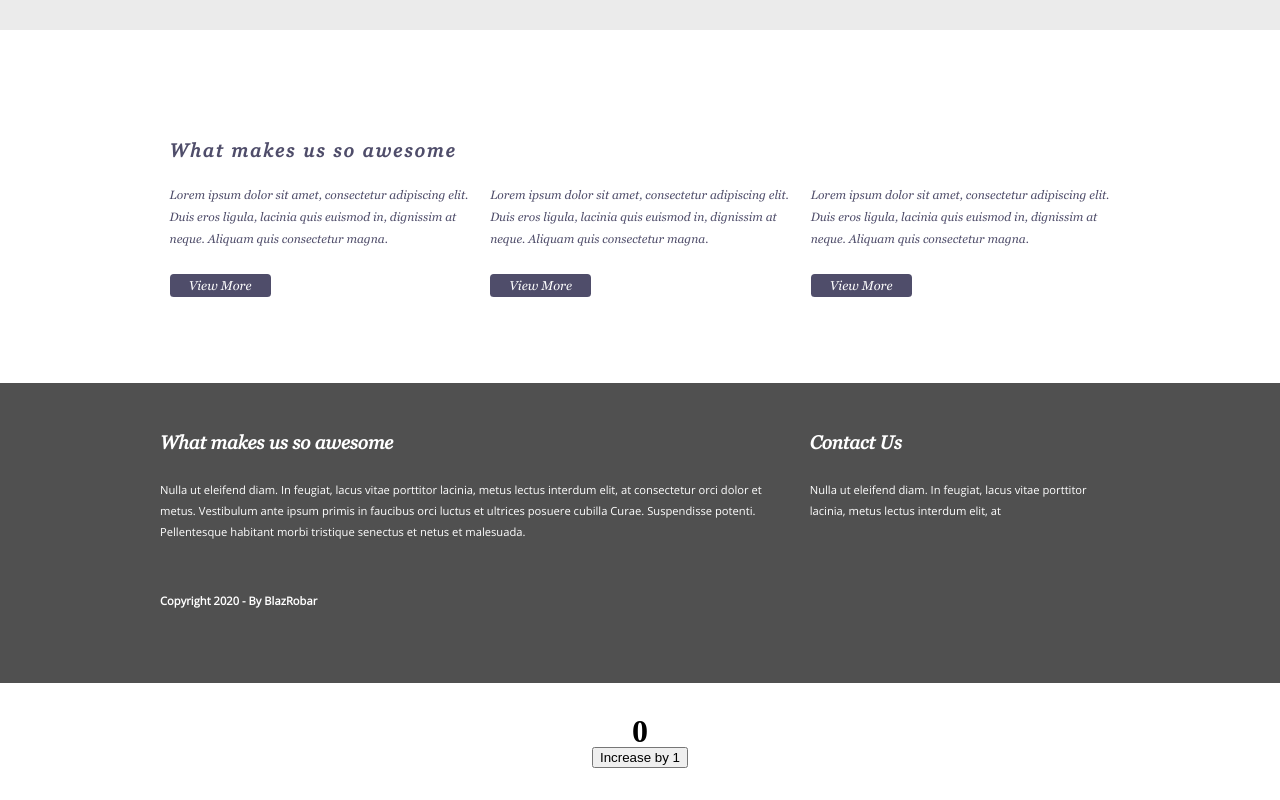
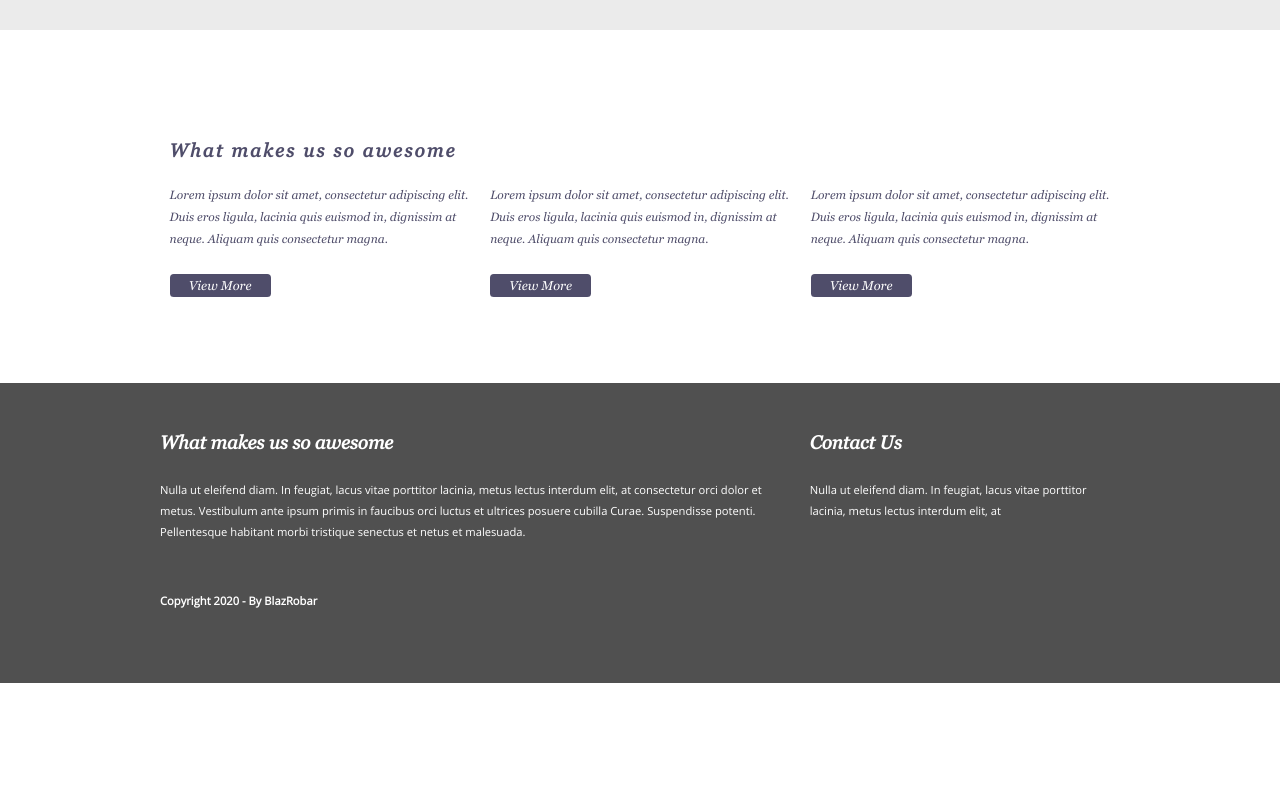
Before and after one commit to timtangonan/hsf-test, a Gatsby site: page / in a window 1280 px wide. Shown: the part 1626-2426 px from the top of the page. After the commit the page ends 2309 px from the top, so only its background shows below. Built offline with nearby package versions, Linux system fonts and the light colour scheme; Gatsby itself is replaced by a stand-in of ours.

Commit message:
test completed

```diff
--- a/src/components/test.js
+++ /dev/null
@@ -1,14 +0,0 @@
-import React, { useState } from "react"
-
-const Test = () => {
-    const [ count, setCount ] = useState(0);
-
-    return (
-        <div style={{ margin: '2em', display: 'flex', flexDirection: 'column', alignItems: 'center'}}>
-            <h1>{count}</h1>
-            <button onClick={() => setCount( count + 1 )}>Increase by 1</button>
-        </div>
-    )
-}
-
-export default Test
--- a/src/pages/index.js
+++ b/src/pages/index.js
@@ -5,8 +5,6 @@
 import Works from "../components/works"
 import About from "../components/about"
 import Footer from "../components/footer"
-
-import Test from "../components/test"
 
 import "../styles/index.css"
 
@@ -21,7 +19,6 @@
             <Works />
             <About />
             <Footer />
-            <Test />
         </div>
     )
 }
```
